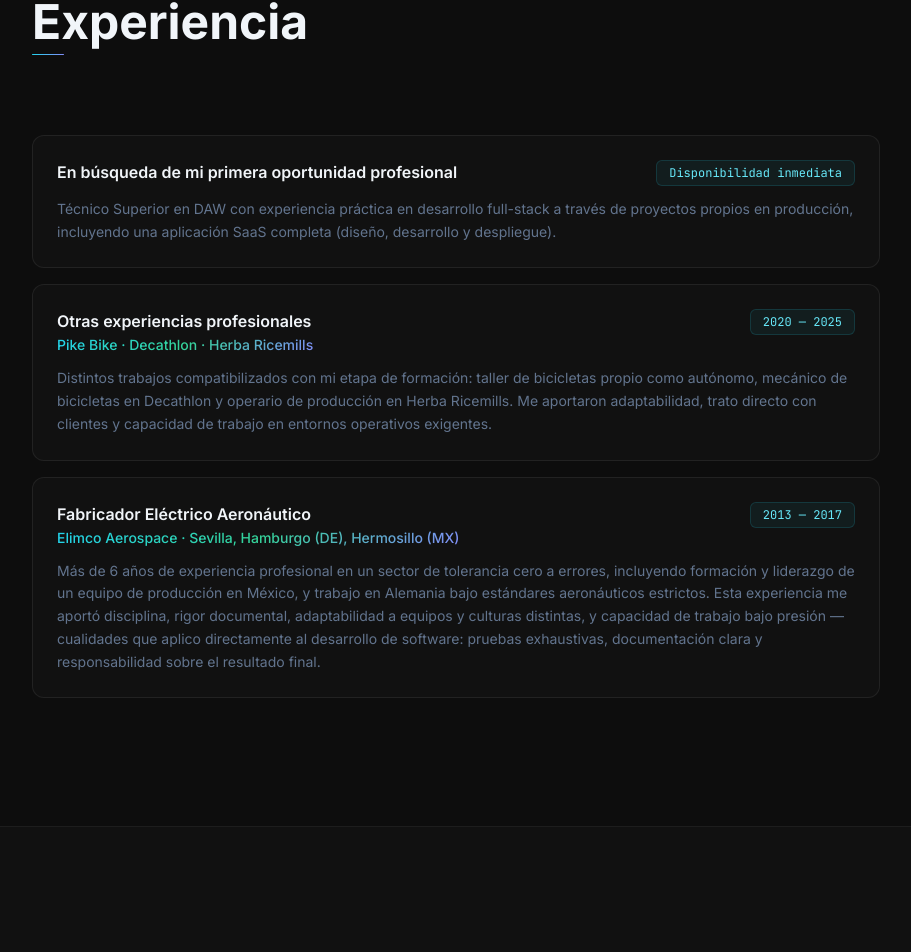
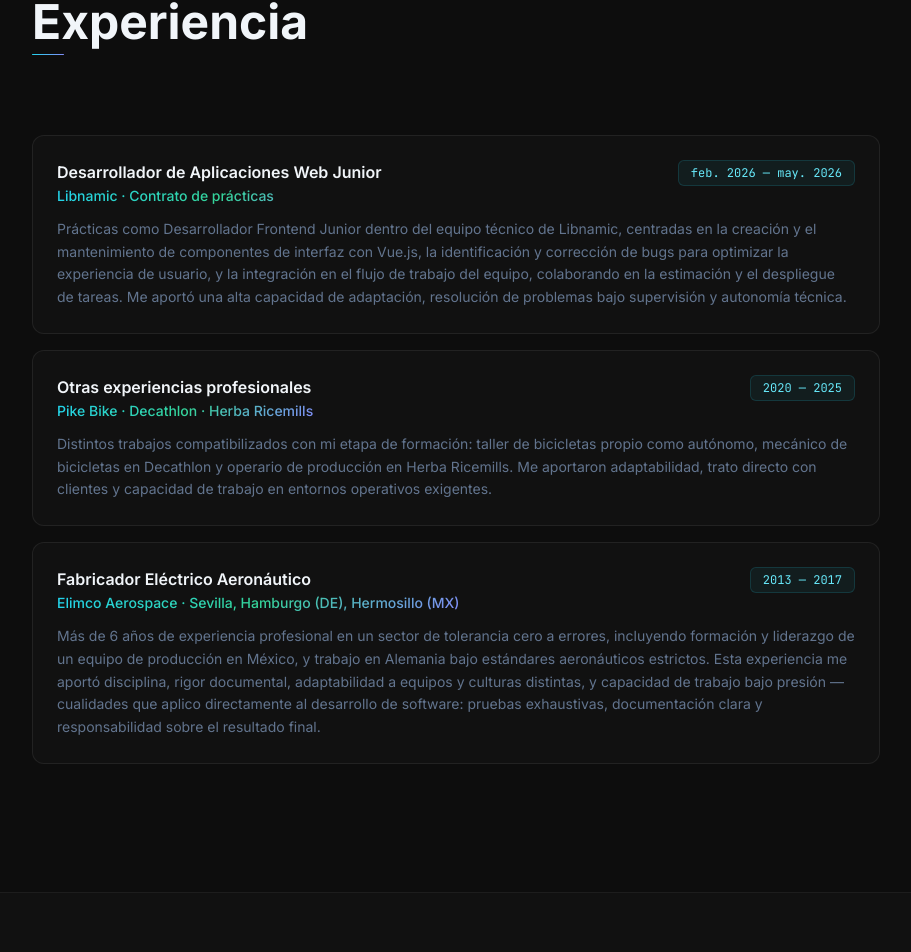
Before and after one commit to CarlosJavierBastianLerida/Portafolio, an Angular app: page / in a window 1280 px wide. Shown: the part 4917-5869 px from the top of the page, without its empty margins (184-1095 px from the left). Built offline with nearby package versions, Linux system fonts and the light colour scheme.

Commit message:
content(experience): reemplazar búsqueda de primera oportunidad con prácticas en Libnamic

```diff
--- a/src/app/core/translation/translations.ts
+++ b/src/app/core/translation/translations.ts
@@ -144,11 +144,11 @@ const skills_en: SkillCategory[] = [
 
 const experience_es: ExperienceItem[] = [
   {
-    company: '',
-    role: 'En búsqueda de mi primera oportunidad profesional',
-    from: '',
-    to: 'Disponibilidad inmediata',
-    description: 'Técnico Superior en DAW con experiencia práctica en desarrollo full-stack a través de proyectos propios en producción, incluyendo una aplicación SaaS completa (diseño, desarrollo y despliegue).',
+    company: 'Libnamic · Contrato de prácticas',
+    role: 'Desarrollador de Aplicaciones Web Junior',
+    from: 'feb. 2026',
+    to: 'may. 2026',
+    description: 'Prácticas como Desarrollador Frontend Junior dentro del equipo técnico de Libnamic, centradas en la creación y el mantenimiento de componentes de interfaz con Vue.js, la identificación y corrección de bugs para optimizar la experiencia de usuario, y la integración en el flujo de trabajo del equipo, colaborando en la estimación y el despliegue de tareas. Me aportó una alta capacidad de adaptación, resolución de problemas bajo supervisión y autonomía técnica.',
   },
   {
     company: 'Pike Bike · Decathlon · Herba Ricemills',
@@ -206,11 +206,11 @@ const education_es: EducationItem[] = [
 
 const experience_en: ExperienceItem[] = [
   {
-    company: '',
-    role: 'Seeking my first professional opportunity',
-    from: '',
-    to: 'Available immediately',
-    description: 'Higher Technician in Web Application Development with hands-on full-stack experience through my own projects in production, including a complete SaaS application (design, development and deployment).',
+    company: 'Libnamic · Internship contract',
+    role: 'Junior Web Application Developer',
+    from: 'Feb 2026',
+    to: 'May 2026',
+    description: "Internship as a Junior Frontend Developer within Libnamic's technical team, focused on creating and maintaining UI components with Vue.js, identifying and fixing bugs to improve the user experience, and integrating into the team's workflow by collaborating on task estimation and deployment. It gave me strong adaptability, problem-solving under supervision, and technical autonomy.",
   },
   {
     company: 'Pike Bike · Decathlon · Herba Ricemills',
```
